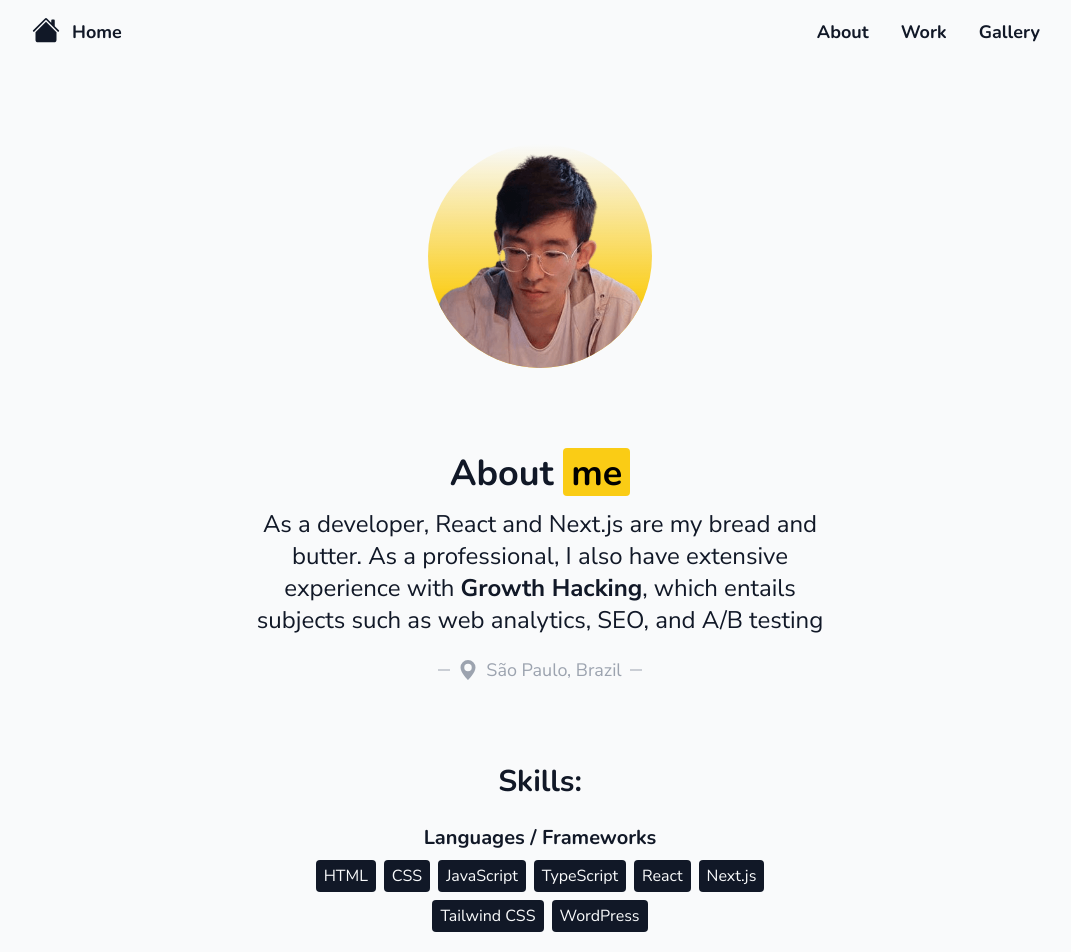
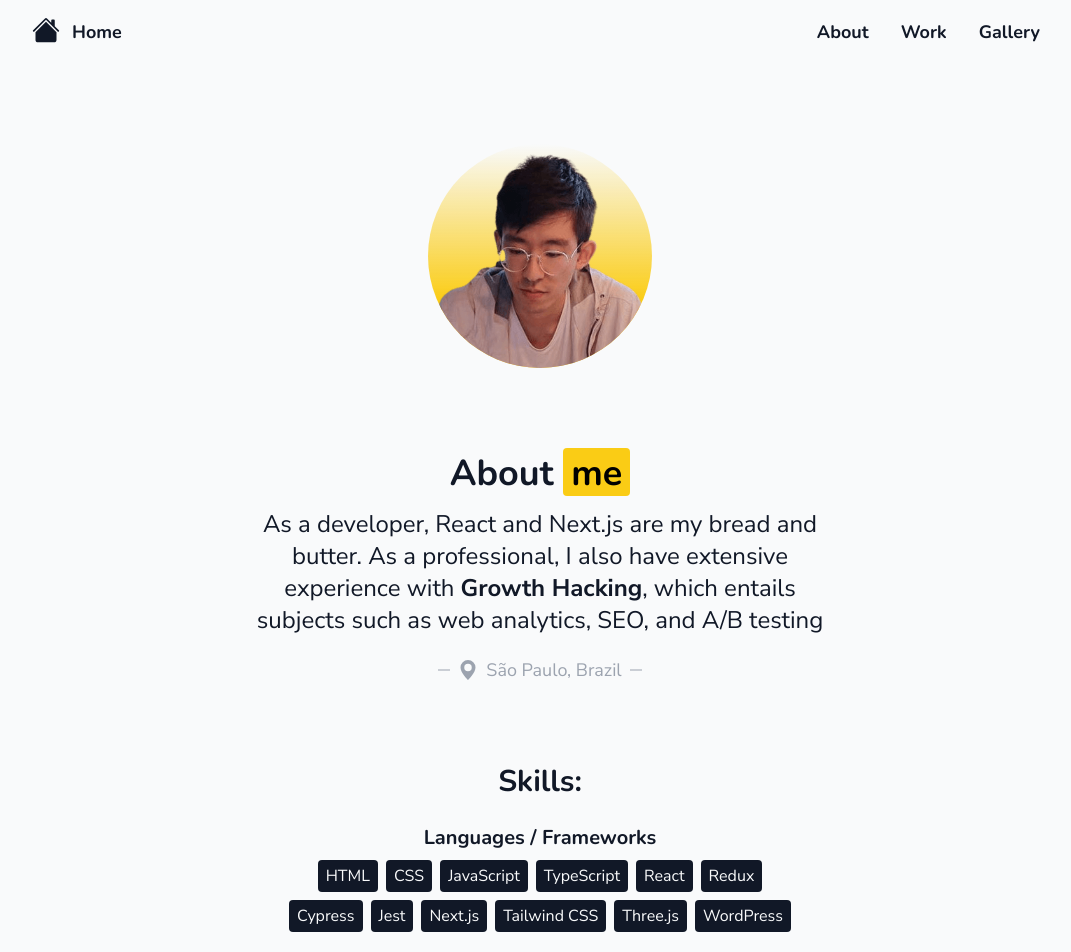
Before and after one commit to thomasryu/portfolio, a Next.js app: page /html in a window 1280 px wide. Shown: the top 952 px of the page, without its empty margins (100-1171 px from the left). Built offline with nearby package versions, Linux system fonts and the light colour scheme.

Commit message:
Removing ambient lighting, updating CV

```diff
--- a/app/(with-background)/about/page.tsx
+++ b/app/(with-background)/about/page.tsx
@@ -31,7 +31,20 @@ const socials = [
 const skills = [
   {
     label: 'Languages / Frameworks',
-    tags: ['HTML', 'CSS', 'JavaScript', 'TypeScript', 'React', 'Next.js', 'Tailwind CSS', 'Three.js', 'WordPress'],
+    tags: [
+      'HTML',
+      'CSS',
+      'JavaScript',
+      'TypeScript',
+      'React',
+      'Redux',
+      'Cypress',
+      'Jest',
+      'Next.js',
+      'Tailwind CSS',
+      'Three.js',
+      'WordPress',
+    ],
   },
   {
     label: 'Tools',
--- a/app/html/page.tsx
+++ b/app/html/page.tsx
@@ -30,7 +30,20 @@ const socials = [
 const skills = [
   {
     label: 'Languages / Frameworks',
-    tags: ['HTML', 'CSS', 'JavaScript', 'TypeScript', 'React', 'Next.js', 'Tailwind CSS', 'WordPress'],
+    tags: [
+      'HTML',
+      'CSS',
+      'JavaScript',
+      'TypeScript',
+      'React',
+      'Redux',
+      'Cypress',
+      'Jest',
+      'Next.js',
+      'Tailwind CSS',
+      'Three.js',
+      'WordPress',
+    ],
   },
   {
     label: 'Tools',
--- a/components/Background/components/Diorama.tsx
+++ b/components/Background/components/Diorama.tsx
@@ -74,7 +74,7 @@ export const Diorama = () => {
         snap={{ mass: 2, tension: 400 }}
         cursor={false}
       >
-        <group scale={2} position-y={-2.8}>
+        <group scale={2} position-y={-2.7}>
           <mesh
             castShadow
             receiveShadow
--- a/components/Background/components/Lighting.tsx
+++ b/components/Background/components/Lighting.tsx
@@ -10,6 +10,6 @@ export const Lighting = () => (
     <directionalLight position={[3, 2, 2]} intensity={2} castShadow shadow-normalBias={0.04} shadow-mapSize={1024}>
       <orthographicCamera attach="shadow-camera" args={[-10, 10, -10, 10, 0.1, 50]} />
     </directionalLight>
-    <ambientLight intensity={0.5} />
+    {/* <ambientLight intensity={0.5} /> */}
   </>
 )
```
Also changed, not shown: 1 other file (tests, documents, lock files or other folders).
